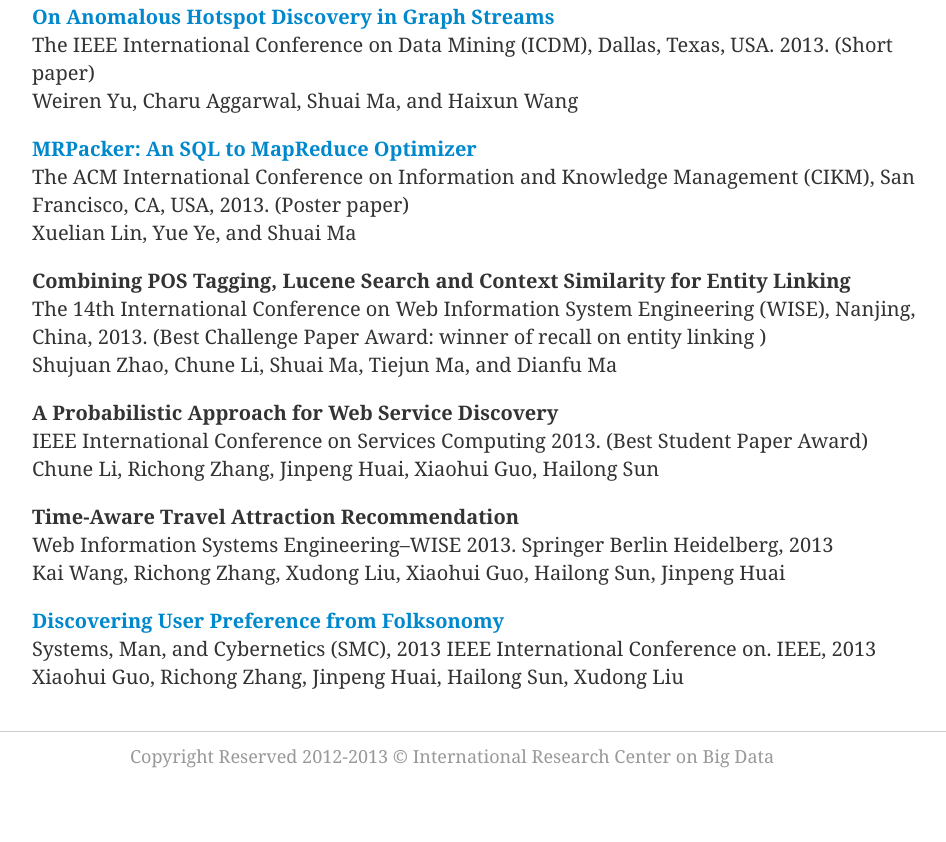
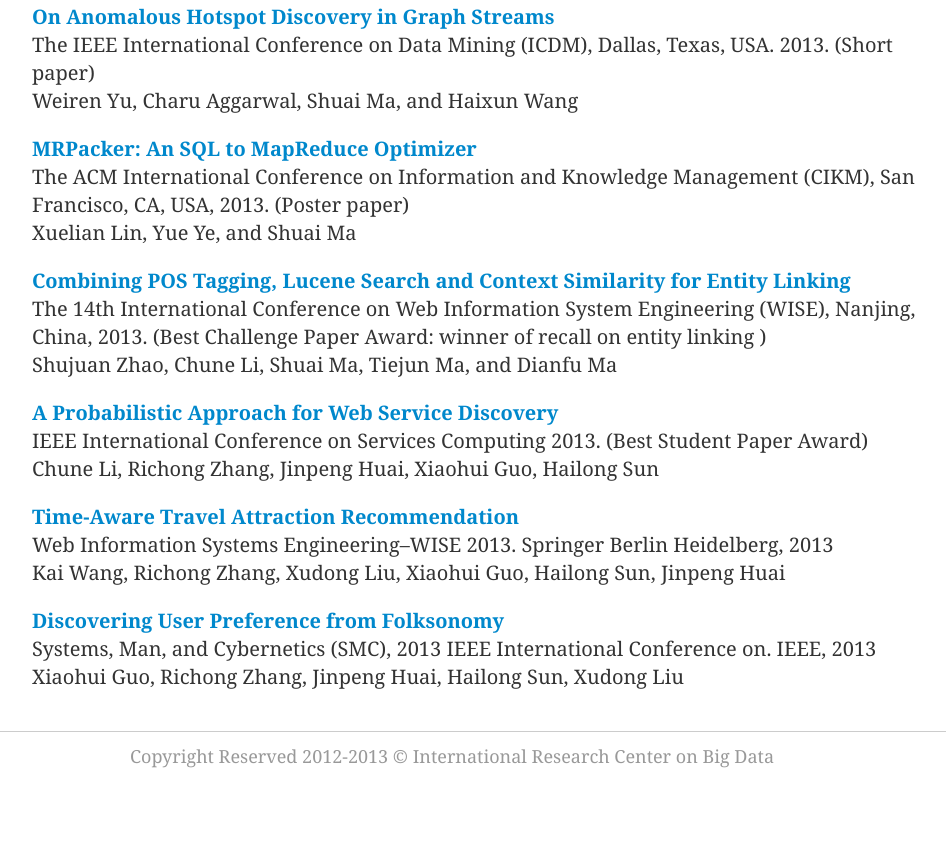
Before and after one commit to yecol/buaa-rcbd, a plain HTML site: page pub-year.html in a window 1280 px wide. Shown: the part 2055-2897 px from the top of the page, without its empty margins (188-1134 px from the left). Drawn offline with Linux system fonts and the light colour scheme.

Commit message:
all link added.

```diff
--- a/pub-year.html
+++ b/pub-year.html
@@ -163,18 +163,18 @@
                         Xuelian Lin, Yue Ye, and Shuai Ma
                     </p>
                     <p>
-                        <strong>Combining POS Tagging, Lucene Search and Context Similarity for Entity Linking</strong><br>
+                        <strong><a href="publications/wise2013-POS.pdf" target="_blank">Combining POS Tagging, Lucene Search and Context Similarity for Entity Linking</a></strong><br>
                         The 14th International Conference on Web Information System Engineering (WISE), Nanjing, China, 2013. (Best Challenge Paper Award: winner of recall on entity linking )<br>
                         Shujuan Zhao, Chune Li, Shuai Ma, Tiejun Ma, and Dianfu Ma
                     </p>
                     <p>
-                        <strong>A Probabilistic Approach for Web Service Discovery</strong><br>
+                        <strong><a href="publications/SCC2013-06649677.pdf" target="_blank">A Probabilistic Approach for Web Service Discovery</a></strong><br>
                         IEEE International Conference on Services Computing 2013. (Best Student Paper Award)<br>
                         Chune Li, Richong Zhang, Jinpeng Huai, Xiaohui Guo, Hailong Sun
                     </p>
 
                     <p>
-                        <strong>Time-Aware Travel Attraction Recommendation</strong><br>
+                        <strong><a href="publications/KWang_TTAR.pdf" target="_blank">Time-Aware Travel Attraction Recommendation</a></strong><br>
                         Web Information Systems Engineering–WISE 2013. Springer Berlin Heidelberg, 2013<br>
                         Kai Wang, Richong Zhang, Xudong Liu, Xiaohui Guo, Hailong Sun, Jinpeng Huai
                     </p>
```
